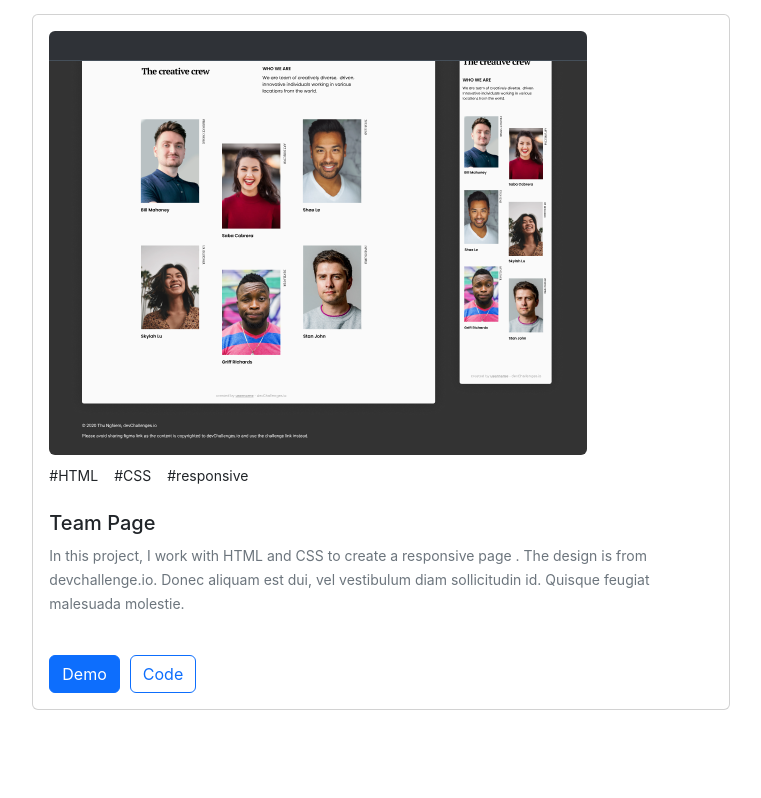
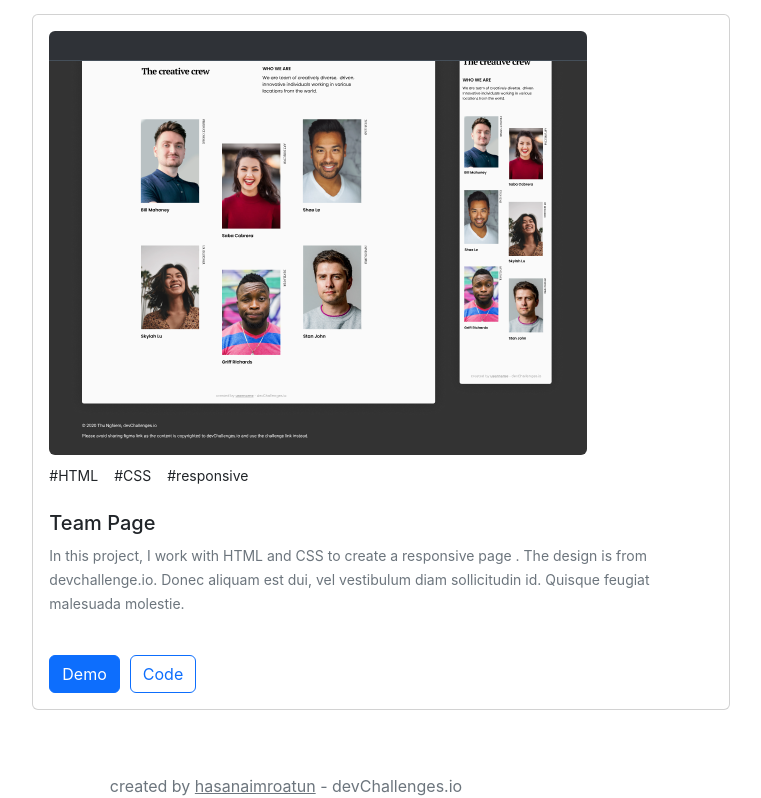
Before and after one commit to hasanaimroatun/wpu-portofolioChallenge, a React (Create React App) app: page / in a window 1280 px wide. Shown: the part 2121-2919 px from the top of the page, without its empty margins (354-1115 px from the left). Before the commit the page ends 2847 px from the top, so only its background shows below. Built offline with nearby package versions, Linux system fonts and the light colour scheme.

Commit message:
mengimport CreatedBy

```diff
--- a/src/components/Portofolio1.js
+++ b/src/components/Portofolio1.js
@@ -5,6 +5,7 @@ import Hobi2 from './Hobi2'
 import Pengalaman1 from './Pengalaman1'
 import ButtonUtama2 from './ButtonUtama2'
 import ButtonUtama from './ButtonUtama'
+import CreatedBy from './CreatedBy'
 
 function Portofolio1() {
   return (
@@ -37,6 +38,9 @@ function Portofolio1() {
                 </div>
             </div>
         </div>
+        <div>
+            <CreatedBy />
+        </div>
     </div>
   )
 }
```
